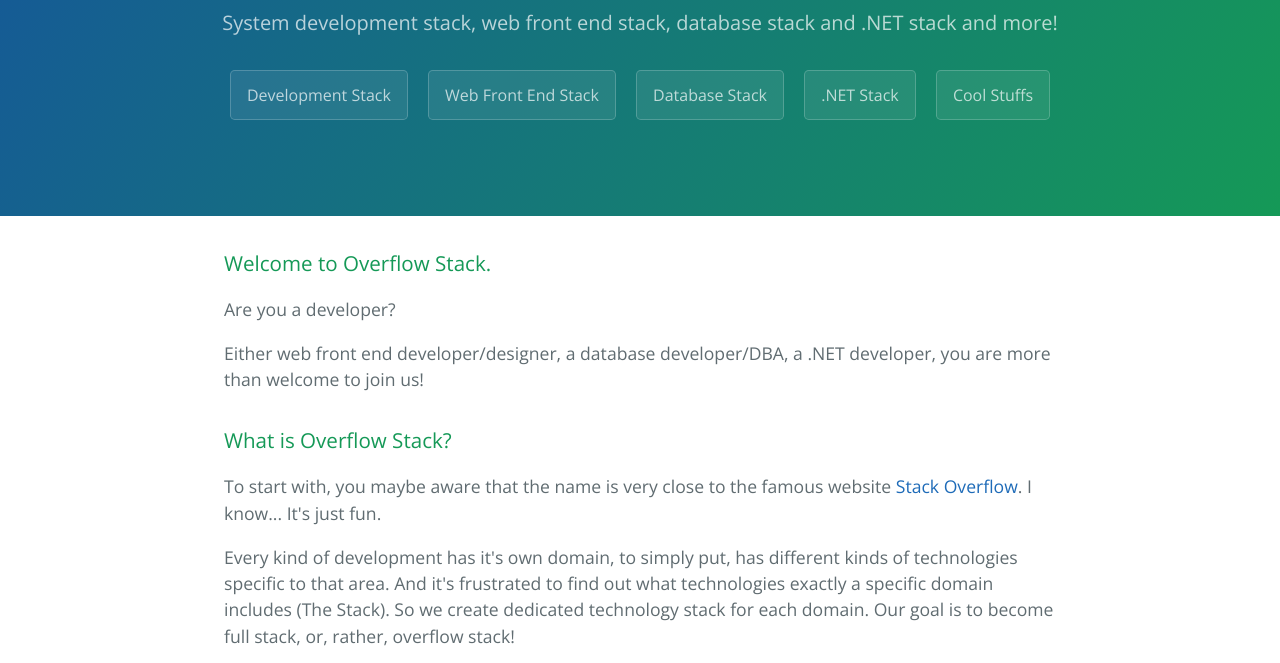
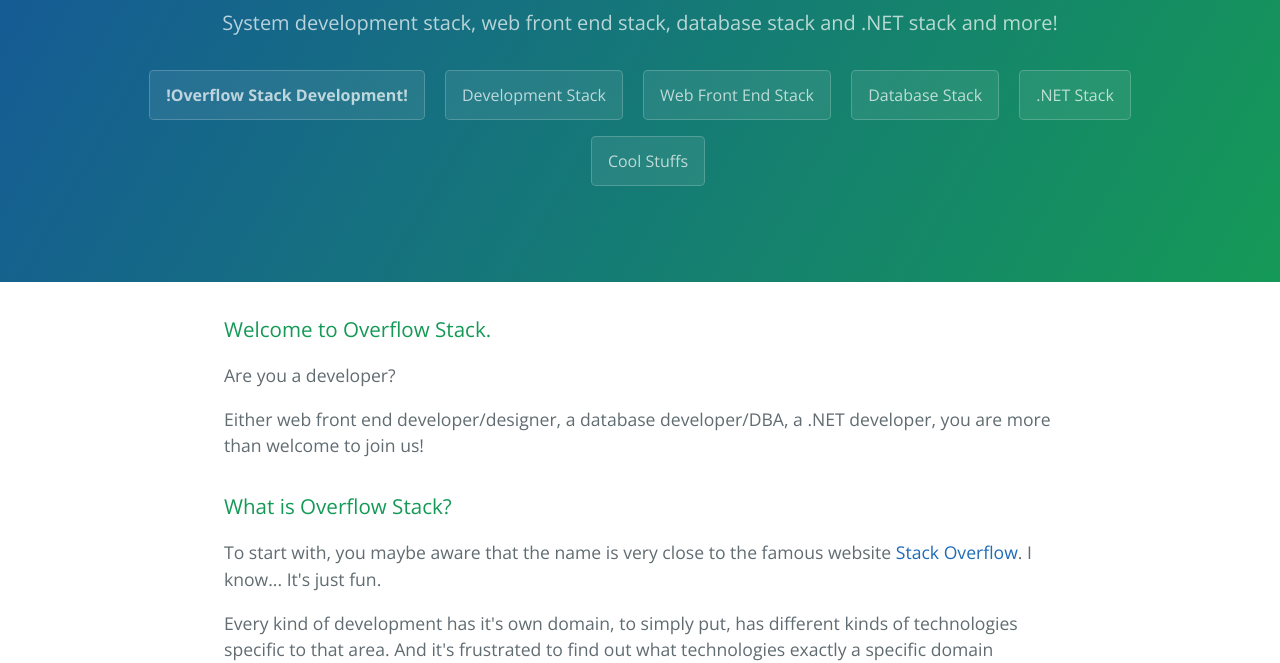
Before and after one commit to OverflowStack/overflowstack.github.io, a plain HTML site: page index.html in a window 1280 px wide. Shown: the part 167-830 px from the top of the page. Drawn offline with nearby package versions, Linux system fonts and the light colour scheme.

Commit message:
Update index.html

```diff
--- a/index.html
+++ b/index.html
@@ -16,6 +16,7 @@
         <section class="page-header">
             <h1 class="project-name">Overflow Stack</h1>
             <h2 class="project-tagline">System development stack, web front end stack, database stack and .NET stack and more!</h2>
+            <a href="http://kayow.com" class="btn" target="_blank"><strong>!Overflow Stack Development!</strong></a>
             <a href="https://github.com/unruledboy/DevelopmentStack" class="btn" target="_blank">Development Stack</a>
             <a href="https://github.com/unruledboy/WebFrontEndStack" class="btn" target="_blank">Web Front End Stack</a>
             <a href="https://github.com/unruledboy/DatabaseStack" class="btn" target="_blank">Database Stack</a>
```
